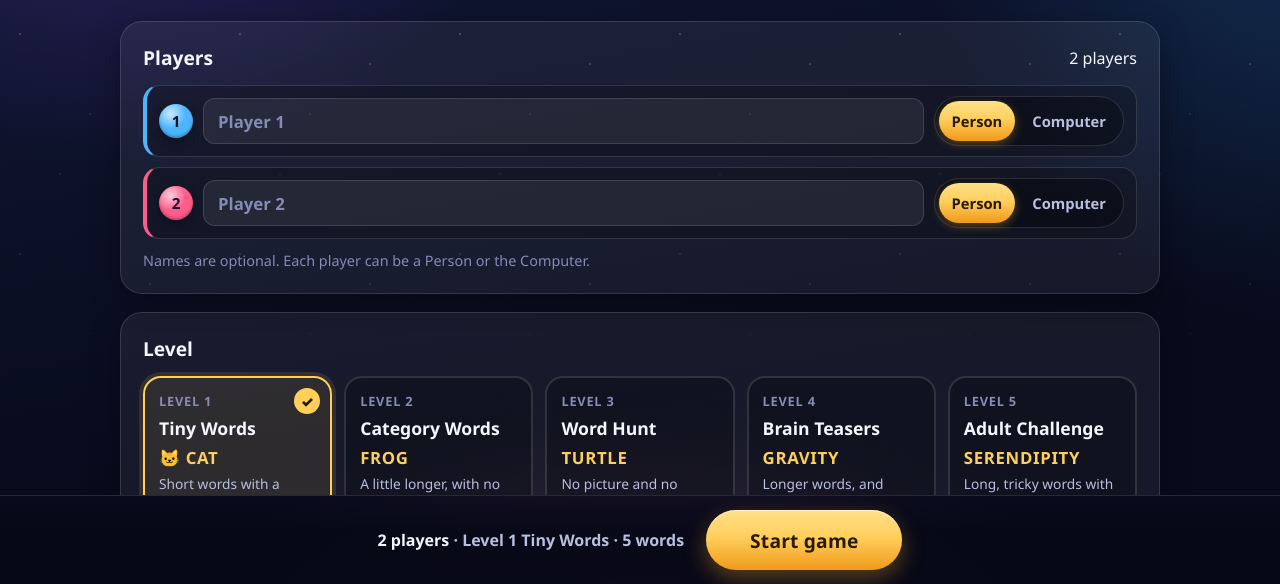
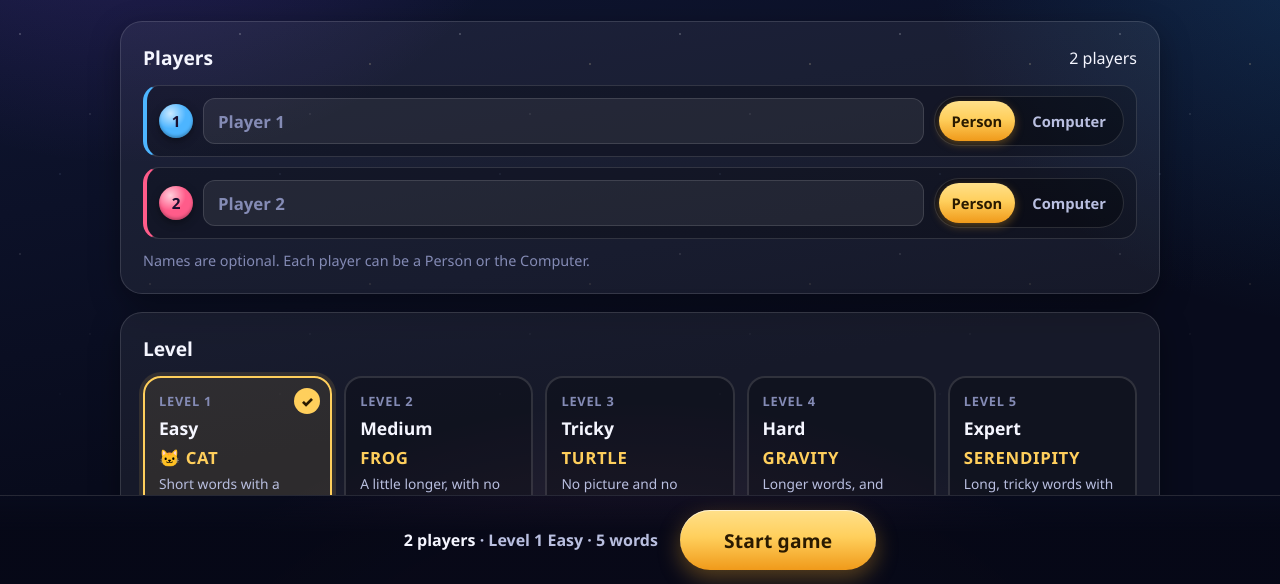
Before and after one commit to purduepeterson1986/hangman, a plain HTML site: page index.html in a window 1280 px wide. Shown: the part 216-800 px from the top of the page. Drawn offline with Linux system fonts and the light colour scheme.

Commit message:
Rename levels: Easy, Medium, Tricky, Hard, Expert
Co-Authored-By: Claude Haiku 5.5 <noreply@anthropic.com>

```diff
--- a/game.js
+++ b/game.js
@@ -11,15 +11,15 @@
   var BONUS = 5;         // extra points for finishing a word
   var STAGES = 8;        // pieces of the hangman drawing
   var LEVELS = {
-    1: { name: 'Tiny Words', lives: 8, size: '3 to 5 letters', hint: 'category', sample: '🐱 CAT',
+    1: { name: 'Easy', lives: 8, size: '3 to 5 letters', hint: 'category', sample: '🐱 CAT',
          desc: 'Short words with a category to help. Big letter buttons, and each letter is read aloud.' },
-    2: { name: 'Category Words', lives: 7, size: '4 to 6 letters', hint: 'none', sample: 'FROG',
+    2: { name: 'Medium', lives: 7, size: '4 to 6 letters', hint: 'none', sample: 'FROG',
          desc: 'A little longer, with no hint. Each letter is read aloud.' },
-    3: { name: 'Word Hunt', lives: 6, size: '5 to 7 letters', hint: 'none', sample: 'TURTLE',
+    3: { name: 'Tricky', lives: 6, size: '5 to 7 letters', hint: 'none', sample: 'TURTLE',
          desc: 'No picture and no category. Just the letters.' },
-    4: { name: 'Brain Teasers', lives: 5, size: '7 to 9 letters', hint: 'category', sample: 'GRAVITY',
+    4: { name: 'Hard', lives: 5, size: '7 to 9 letters', hint: 'category', sample: 'GRAVITY',
          desc: 'Longer words, and fewer wrong guesses to spare.' },
-    5: { name: 'Adult Challenge', lives: 4, size: '8 to 13 letters', hint: 'none', sample: 'SERENDIPITY',
+    5: { name: 'Expert', lives: 4, size: '8 to 13 letters', hint: 'none', sample: 'SERENDIPITY',
          desc: 'Long, tricky words with no hint, and only four wrong guesses.' }
   };
   var DIFFS = [['easy', 'Easy'], ['medium', 'Medium'], ['hard', 'Hard']];
--- a/index.html
+++ b/index.html
@@ -11,7 +11,7 @@
   <meta name="mobile-web-app-capable" content="yes">
   <meta name="apple-mobile-web-app-title" content="Hangman">
   <!-- When styles.css, words.js or game.js changes, change the ?v= tag on all three so browsers fetch the new copies. -->
-  <link rel="stylesheet" href="styles.css?v=2026-11-16g">
+  <link rel="stylesheet" href="styles.css?v=2026-11-16h">
 </head>
 <body>
   <div class="backdrop" aria-hidden="true"></div>
@@ -100,7 +100,7 @@
   </div>
   <canvas id="confetti" aria-hidden="true"></canvas>
 
-  <script src="words.js?v=2026-11-16g"></script>
-  <script src="game.js?v=2026-11-16g"></script>
+  <script src="words.js?v=2026-11-16h"></script>
+  <script src="game.js?v=2026-11-16h"></script>
 </body>
 </html>
```
Also changed, not shown: 1 other file.
